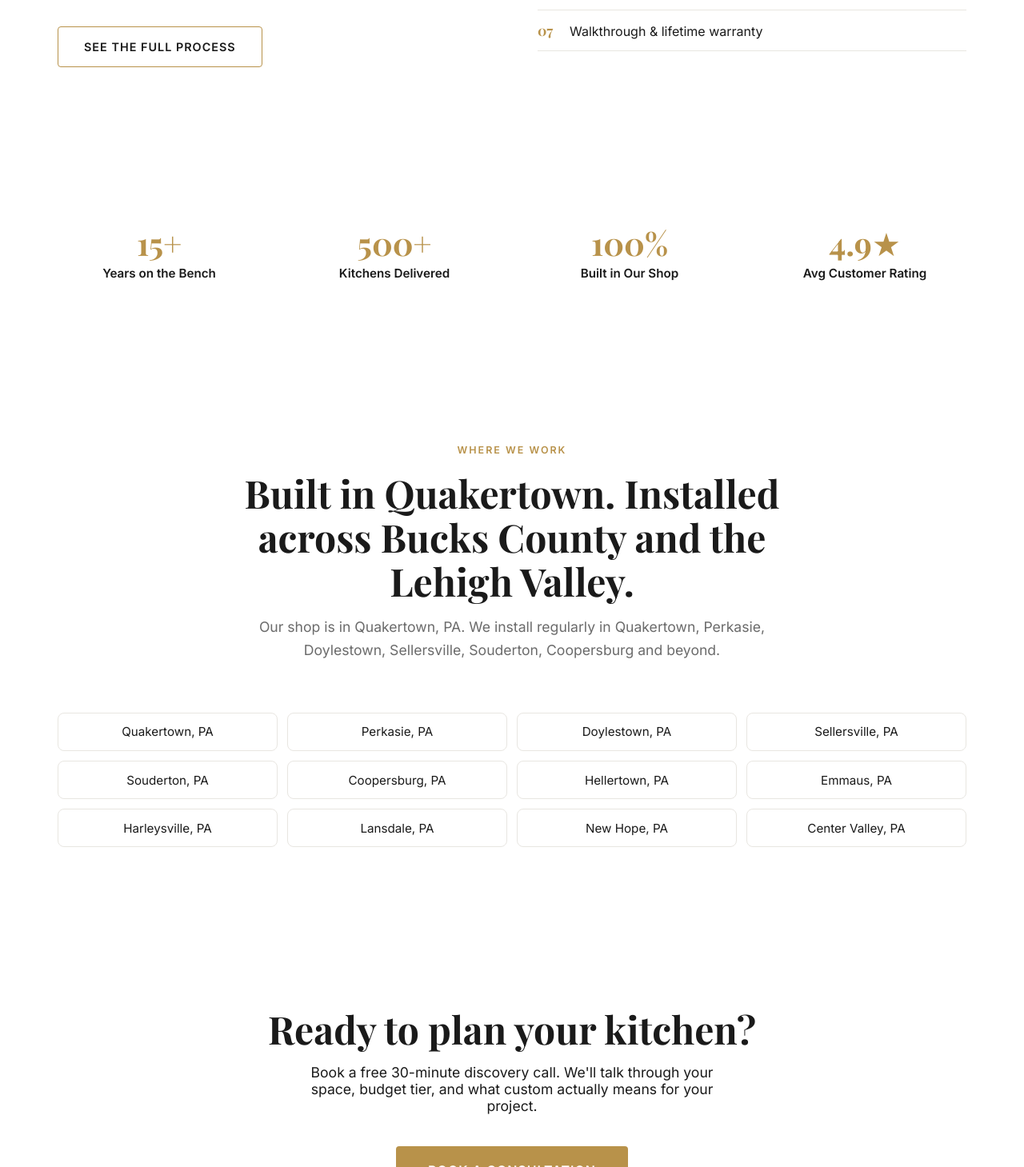
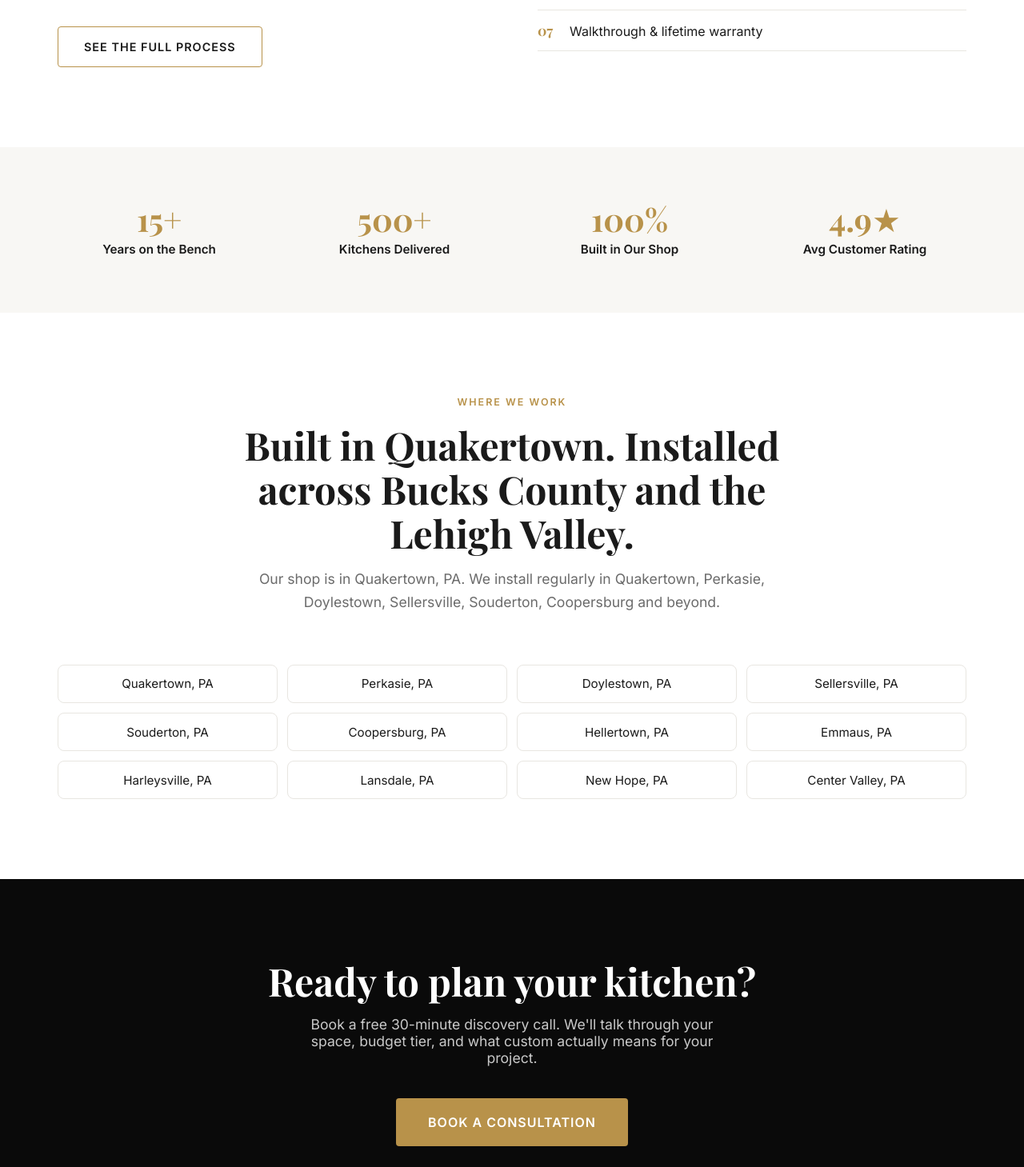
Before and after one commit to veyis/vitincabinetry.com, a Next.js app: page / in a window 1280 px wide. Shown: the part 2526-3985 px from the top of the page at 80% size. Built offline with nearby package versions, Linux system fonts and the light colour scheme; no server answers.

Commit message:
fix(css): add missing leading dots on .section-- class selectors

```diff
--- a/src/app/globals.css
+++ b/src/app/globals.css
@@ -115,11 +115,11 @@ section {
   padding: 100px 0;
 }
 
-section--tight { padding: 70px 0; }
-section--surface { background: var(--surface); }
-section--dark { background: #0a0a0a; color: #fff; }
-section--dark h1, section--dark h2, section--dark h3 { color: #fff; }
-section--dark p { color: rgba(255, 255, 255, 0.78); }
+.section--tight { padding: 70px 0; }
+.section--surface { background: var(--surface); }
+.section--dark { background: #0a0a0a; color: #fff; }
+.section--dark h1, .section--dark h2, .section--dark h3 { color: #fff; }
+.section--dark p { color: rgba(255, 255, 255, 0.78); }
 
 /* Hero — reserved-space wrapper for next/image fill (no CLS) */
 .hero {
```
